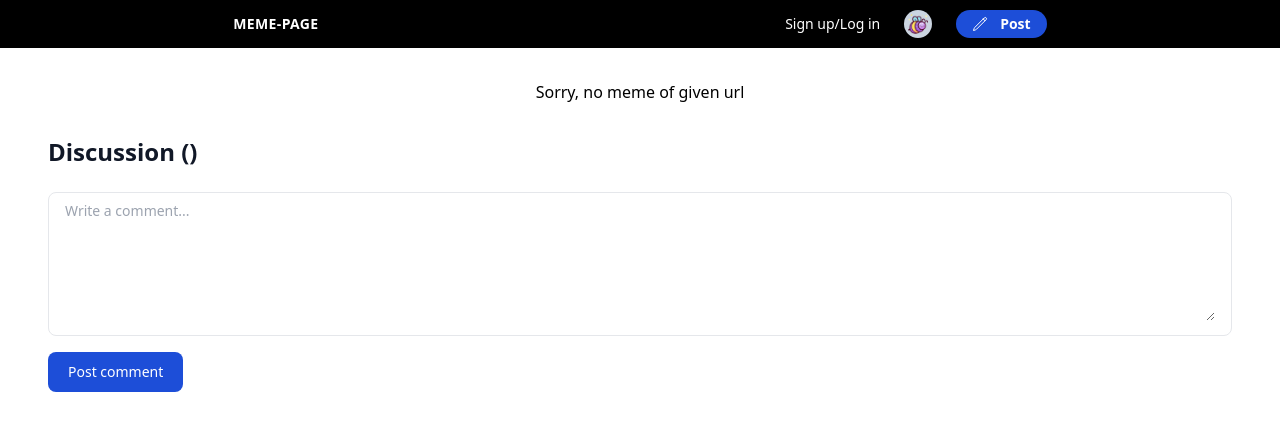
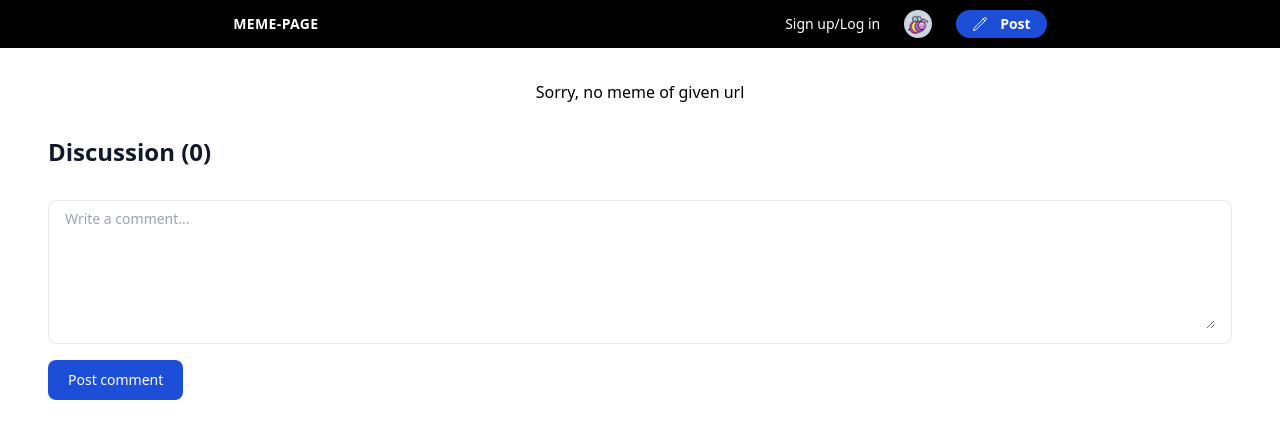
Before and after one commit to jacekkuczynski/meme-page-next, a Next.js app: page /post/1 in a window 1280 px wide. Shown: the top 438 px of the page. Built offline with nearby package versions, Linux system fonts and the light colour scheme; no server answers; the database is empty.

Commit message:
commentsCount

```diff
--- /dev/null
+++ b/components/CommentsSection/CommentsCount.tsx
@@ -0,0 +1,17 @@
+interface CommentsCountI {
+  commentsCount?: number;
+}
+
+const CommentsCount = ({ commentsCount }: CommentsCountI) => {
+  return (
+    <div className="w-full mx-auto px-4 mt-8">
+      <div className="flex justify-between items-center">
+        <h2 className="text-lg lg:text-2xl font-bold text-gray-900 ">
+          Discussion ({commentsCount ? commentsCount : 0})
+        </h2>
+      </div>
+    </div>
+  );
+};
+
+export default CommentsCount;
--- a/components/CommentsSection/Comments.tsx
+++ b/components/CommentsSection/CommentsForm.tsx
@@ -1,20 +1,11 @@
 import { useUser } from "@auth0/nextjs-auth0";
 
-interface CommentsI {
-  commentsCount: number;
-}
-
-const Comments = ({ commentsCount }: CommentsI) => {
+const CommentsForm = () => {
   const { user } = useUser();
   console.log(user);
   return (
     <section className="bg-white w-full py-8">
       <div className="w-full mx-auto px-4">
-        <div className="flex justify-between items-center mb-6">
-          <h2 className="text-lg lg:text-2xl font-bold text-gray-900 ">
-            Discussion ({commentsCount})
-          </h2>
-        </div>
         <form className="mb-6">
           <div className="py-2 px-4 mb-4 bg-white rounded-lg rounded-t-lg border border-gray-200">
             <textarea
@@ -34,4 +25,4 @@ const Comments = ({ commentsCount }: CommentsI) => {
   );
 };
 
-export default Comments;
+export default CommentsForm;
--- a/pages/post/[postID].tsx
+++ b/pages/post/[postID].tsx
@@ -4,13 +4,14 @@ import MemePost from "../../components/MemePost/MemePost";
 import MemeStreamLayout from "../../components/MemeStreamLayout/MemeStreamLayout";
 import { GetServerSideProps } from "next/types";
 import { PostType } from "../../types/types";
-import Comments from "../../components/CommentsSection/Comments";
+import CommentsForm from "../../components/CommentsSection/CommentsForm";
+import CommentsCount from "../../components/CommentsSection/CommentsCount";
 
-interface PostI {
+interface PostPageI {
   post: PostType | null;
 }
 
-const PostID = ({ post }: PostI) => {
+const PostID = ({ post }: PostPageI) => {
   return (
     <>
       <Navbar />
@@ -29,7 +30,8 @@ const PostID = ({ post }: PostI) => {
         ) : (
           <div>Sorry, no meme of given url</div>
         )}
-        <Comments />
+        <CommentsCount />
+        <CommentsForm />
       </MemeStreamLayout>
     </>
   );
@@ -40,14 +42,20 @@ export default PostID;
 export const getServerSideProps: GetServerSideProps = async (context) => {
   const url = context.query.postID;
 
+  //check if route is integer e.g. "/post/12", if true, query db to find specific post
   if (Number.isInteger(Number(url))) {
-    const data = await prisma.post.findUnique({
+    const postData = await prisma.post.findUnique({
       where: {
         id: Number(url),
       },
     });
-    if (data !== null) {
-      const post = JSON.parse(JSON.stringify(data));
+    // const commentsData = await prisma.comment.findUnique({
+    //   where: {
+    //     postId: Number(url),
+    //   },
+    // });
+    if (postData !== null) {
+      const post = JSON.parse(JSON.stringify(postData));
       return { props: { post } };
     } else return { props: { post: null } };
   } else return { props: { post: null } };
--- a/types/types.ts
+++ b/types/types.ts
@@ -8,4 +8,5 @@ export type PostType = {
   upvoteCount: number;
   userAvatarURL: string;
   username: string;
+  comments: string[];
 };
```
Also changed, not shown: 1 other file (tests, documents, lock files or other folders).
